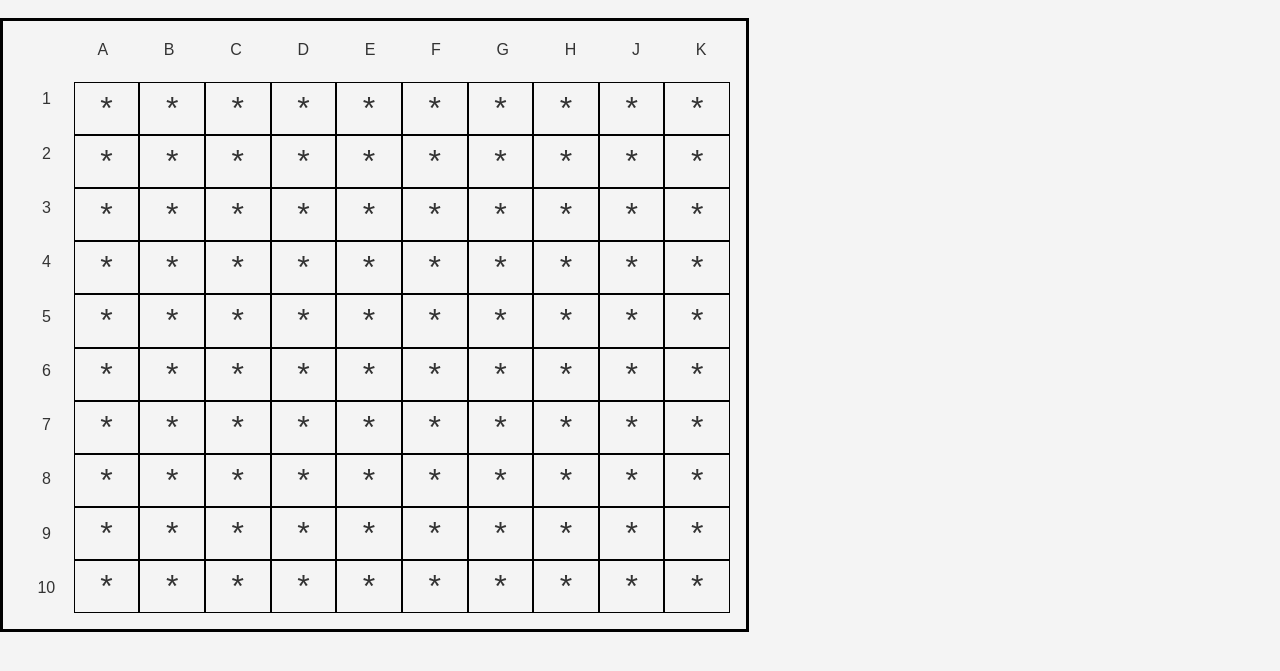
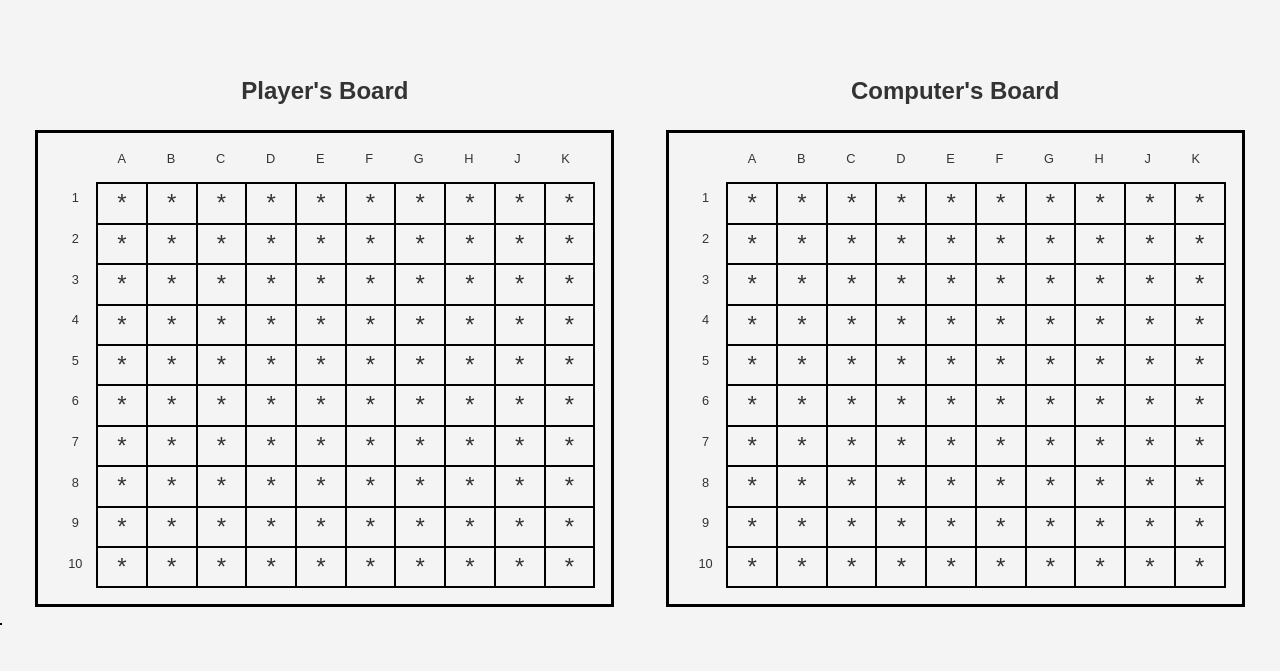
Before and after one commit to douglasmnegri/battleship, a website: page index.html in a window 1280 px wide. Shown: the part 69-740 px from the top of the page. Drawn offline with nearby package versions, Linux system fonts and the light colour scheme.

Commit message:
add computer's board

```diff
--- a/index.html
+++ b/index.html
@@ -9,6 +9,10 @@
   </head>
   <body>
     <h1 class="page-title">Battleship Game</h1>
+
+    <div class="game-interface">
+      <div class="board-container">
+        <h2 id="p1">Player's Board</h2>
         <div class="player-content">
           <ul class="board-letters">
             <li>A</li>
@@ -36,7 +40,40 @@
           </ul>
           <div id="player-board"></div>
         </div>
+      </div>
+      <div class="board-container">
+        <h2 id="p2">Computer's Board</h2>
+          <div class="computer-content">
+            <ul class="board-letters">
+              <li>A</li>
+              <li>B</li>
+              <li>C</li>
+              <li>D</li>
+              <li>E</li>
+              <li>F</li>
+              <li>G</li>
+              <li>H</li>
+              <li>J</li>
+              <li>K</li>
+            </ul>
+            <ul class="board-numbers">
+              <li>1</li>
+              <li>2</li>
+              <li>3</li>
+              <li>4</li>
+              <li>5</li>
+              <li>6</li>
+              <li>7</li>
+              <li>8</li>
+              <li>9</li>
+              <li>10</li>
+            </ul>
+            <div id="computer-board"></div>
+          </div>
+      </div>
+    </div>
 
+    <div id="computer-board"></div>
     <script src="src/get-board.js"></script>
   </body>
 </html>
--- a/src/get-board.js
+++ b/src/get-board.js
@@ -1,6 +1,6 @@
 const playerBoard = document.getElementById("player-board");
-
-function printSquares() {
+const computerBoard = document.getElementById("computer-board");
+function printSquares(board) {
   for (let i = 0; i < 10; i++) {
     let row = document.createElement("div");
     for (let j = 0; j < 10; j++) {
@@ -9,8 +9,9 @@ function printSquares() {
       square.textContent = "*";
       row.append(square);
     }
-    playerBoard.append(row);
+    board.append(row);
   }
 }
 
-printSquares();
+printSquares(playerBoard);
+printSquares(computerBoard);
--- a/style.css
+++ b/style.css
@@ -64,7 +64,19 @@ button {
   border: solid black;
 }
 
-.player-content {
+.game-interface {
+    display: flex;
+    justify-content: space-evenly;
+    margin-top: 5em;
+}
+
+#p1,
+#p2 {
+    text-align: center;
+}
+
+.player-content,
+.computer-content {
   border: solid black 3px;
   display: grid;
   grid-template-columns: 1fr 12fr;
@@ -72,12 +84,15 @@ button {
   width: fit-content;
   height: fit-content;
   padding: 1em;
+  margin: 1em;
 }
-#player-board {
+#player-board,
+#computer-board {
   grid-row: 2/3;
   grid-column: 2/3;
   display: flex;
   width: fit-content;
+  border: solid black 1px;
 }
 
 .board-letters {
@@ -87,7 +102,9 @@ button {
   justify-content: space-evenly;
   flex-direction: row;
   text-align: center;
-  gap: 2em;
+  gap: 1.5em;
+  padding-right: 0.3em;
+  font-size: 0.8em;
 }
 
 .board-numbers {
@@ -97,11 +114,12 @@ button {
   justify-content: space-evenly;
   flex-direction: column;
   text-align: center;
-  gap: 1em;
+  gap: 0.5em;
+  font-size: 0.8em;
 }
 
 .coordinate-content {
-  font-size: xx-large;
+  font-size: 1.5em;
   padding-left: 0.8em;
   padding-right: 0.8em;
   border: solid black 1px;
```
Lines whose indentation alone changed are shown as unchanged.
